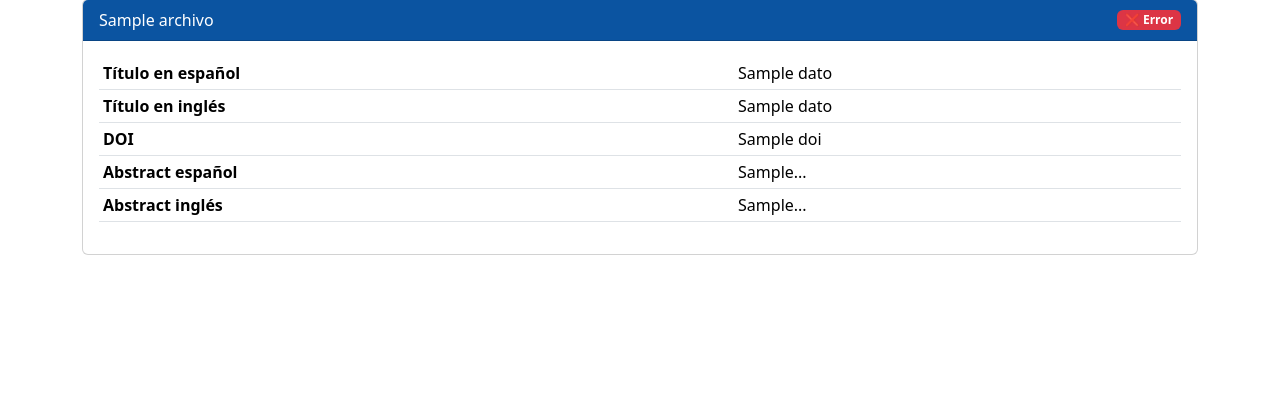
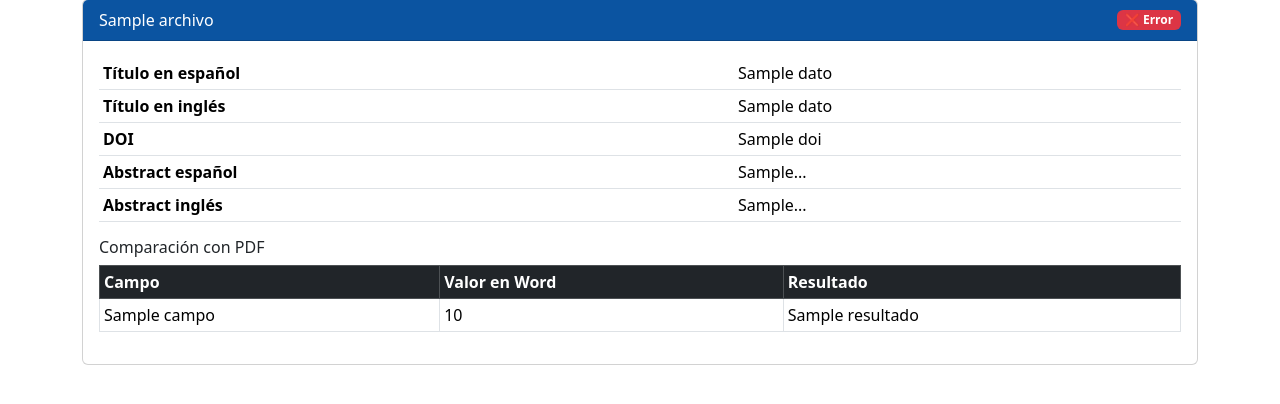
Before and after one commit to practicas-psico/apl-pthn, a Flask app: template templates/resultado.html in a window 1280 px wide. Shown: the part 188-592 px from the top of the page. Run offline with Flask 3, Linux system fonts and the light colour scheme; the template is opened without the code that fills it: most values are stand-ins (such as "Sample title", 1, 10 or a date in 2020).

Commit message:
formulario simplificado para subir word directamente

```diff
--- a/app.py
+++ b/app.py
@@ -3,6 +3,7 @@ from docx import Document
 import zipfile
 import os
 import mysql.connector
+import fitz  # PyMuPDF
 
 app = Flask(__name__)
 
@@ -129,6 +130,35 @@ def insertar_en_bd(datos, journal_id):
     except Exception as e:
         return str(e)
 
+def extraer_texto_pdf(ruta_pdf):
+    texto = ''
+    doc = fitz.open(ruta_pdf)
+    for pagina in doc:
+        texto += pagina.get_text()
+    doc.close()
+    texto = ' '.join(texto.split())
+    return texto
+
+def comparar_con_pdf(datos, texto_pdf):
+    resultados = []
+
+    def buscar(valor, texto):
+        if not valor:
+            return 'VACÍO EN WORD'
+        return '✅ COINCIDE' if valor.lower() in texto.lower() else '❌ NO COINCIDE'
+
+    resultados.append({'campo': 'Título en español', 'valor': datos['title_es'], 'resultado': buscar(datos['title_es'], texto_pdf)})
+    resultados.append({'campo': 'Título en inglés', 'valor': datos['title_en'], 'resultado': buscar(datos['title_en'], texto_pdf)})
+    resultados.append({'campo': 'DOI', 'valor': datos['doi'], 'resultado': buscar(datos['doi'], texto_pdf)})
+    resultados.append({'campo': 'Keywords EN', 'valor': datos['keywords_en'], 'resultado': buscar(datos['keywords_en'], texto_pdf)})
+    resultados.append({'campo': 'Keywords ES', 'valor': datos['keywords_es'], 'resultado': buscar(datos['keywords_es'], texto_pdf)})
+
+    # Comparar autores uno a uno
+    for autor in datos['autores']:
+        resultados.append({'campo': 'Autor', 'valor': autor, 'resultado': buscar(autor, texto_pdf)})
+
+    return resultados
+
 @app.route('/')
 def index():
     try:
@@ -144,47 +174,41 @@ def index():
 
 @app.route('/subir', methods=['POST'])
 def subir():
-    if 'zip' not in request.files:
+    if 'word' not in request.files:
         return 'No se ha subido ningún archivo'
 
-    archivo_zip = request.files['zip']
+    archivo_word = request.files['word']
 
-    if archivo_zip.filename == '':
+    if archivo_word.filename == '':
         return 'No se ha seleccionado ningún archivo'
 
-    ruta_zip = 'temp/' + archivo_zip.filename
+    if not archivo_word.filename.endswith('.docx'):
+        return 'El archivo debe ser un Word (.docx)'
+
     os.makedirs('temp', exist_ok=True)
-    archivo_zip.save(ruta_zip)
+    ruta_docx = 'temp/' + archivo_word.filename
+    archivo_word.save(ruta_docx)
 
-    ruta_extraccion = 'temp/extraido'
-    os.makedirs(ruta_extraccion, exist_ok=True)
+    journal_id = request.form.get('journal_id', 'desconocido')
+    datos = procesar_word(ruta_docx)
 
-    with zipfile.ZipFile(ruta_zip, 'r') as zip_ref:
-        zip_ref.extractall(ruta_extraccion)
-
-    resultados = []
-    for raiz, carpetas, archivos in os.walk(ruta_extraccion):
-        for archivo in archivos:
-            if archivo.endswith('.docx') and not archivo.startswith('~'):
-                ruta_docx = os.path.join(raiz, archivo)
-                datos = procesar_word(ruta_docx)
-
-                journal_id = request.form.get('journal_id', 'desconocido')
-                if datos['title_es'] and datos['doi']:
-                    resultado_bd = insertar_en_bd(datos, journal_id)
-                    resultados.append({
-                        'archivo': archivo,
-                        'datos': datos,
-                        'insertado': resultado_bd == True,
-                        'error': resultado_bd if resultado_bd != True else ''
-                    })
-                else:
-                    resultados.append({
-                        'archivo': archivo,
-                        'datos': datos,
-                        'insertado': False,
-                        'error': 'No se encontró título en español o DOI'
-                    })
+    if datos['title_es'] and datos['doi']:
+        resultado_bd = insertar_en_bd(datos, journal_id)
+        resultados = [{
+            'archivo': archivo_word.filename,
+            'datos': datos,
+            'insertado': resultado_bd == True,
+            'error': resultado_bd if resultado_bd != True else '',
+            'comparacion': []
+        }]
+    else:
+        resultados = [{
+            'archivo': archivo_word.filename,
+            'datos': datos,
+            'insertado': False,
+            'error': 'No se encontró título en español o DOI',
+            'comparacion': []
+        }]
 
     return render_template('resultado.html', resultados=resultados)
 
--- a/templates/resultado.html
+++ b/templates/resultado.html
@@ -39,6 +39,24 @@
                         <tr><th>Abstract español</th><td>{{ r.datos.abstract_es[:200] }}...</td></tr>
                         <tr><th>Abstract inglés</th><td>{{ r.datos.abstract_en[:200] }}...</td></tr>
                     </table>
+
+                    {% if r.comparacion %}
+                    <h6 class="mt-3">Comparación con PDF</h6>
+                    <table class="table table-sm table-bordered">
+                        <thead class="table-dark">
+                            <tr><th>Campo</th><th>Valor en Word</th><th>Resultado</th></tr>
+                        </thead>
+                        <tbody>
+                        {% for comp in r.comparacion %}
+                            <tr>
+                                <td>{{ comp.campo }}</td>
+                                <td>{{ comp.valor }}</td>
+                                <td>{{ comp.resultado }}</td>
+                            </tr>
+                        {% endfor %}
+                        </tbody>
+                    </table>
+                    {% endif %}
                 </div>
             </div>
             {% endfor %}
```
Also changed, not shown: templates/index.html (+4 -4 lines), 14 other files.
